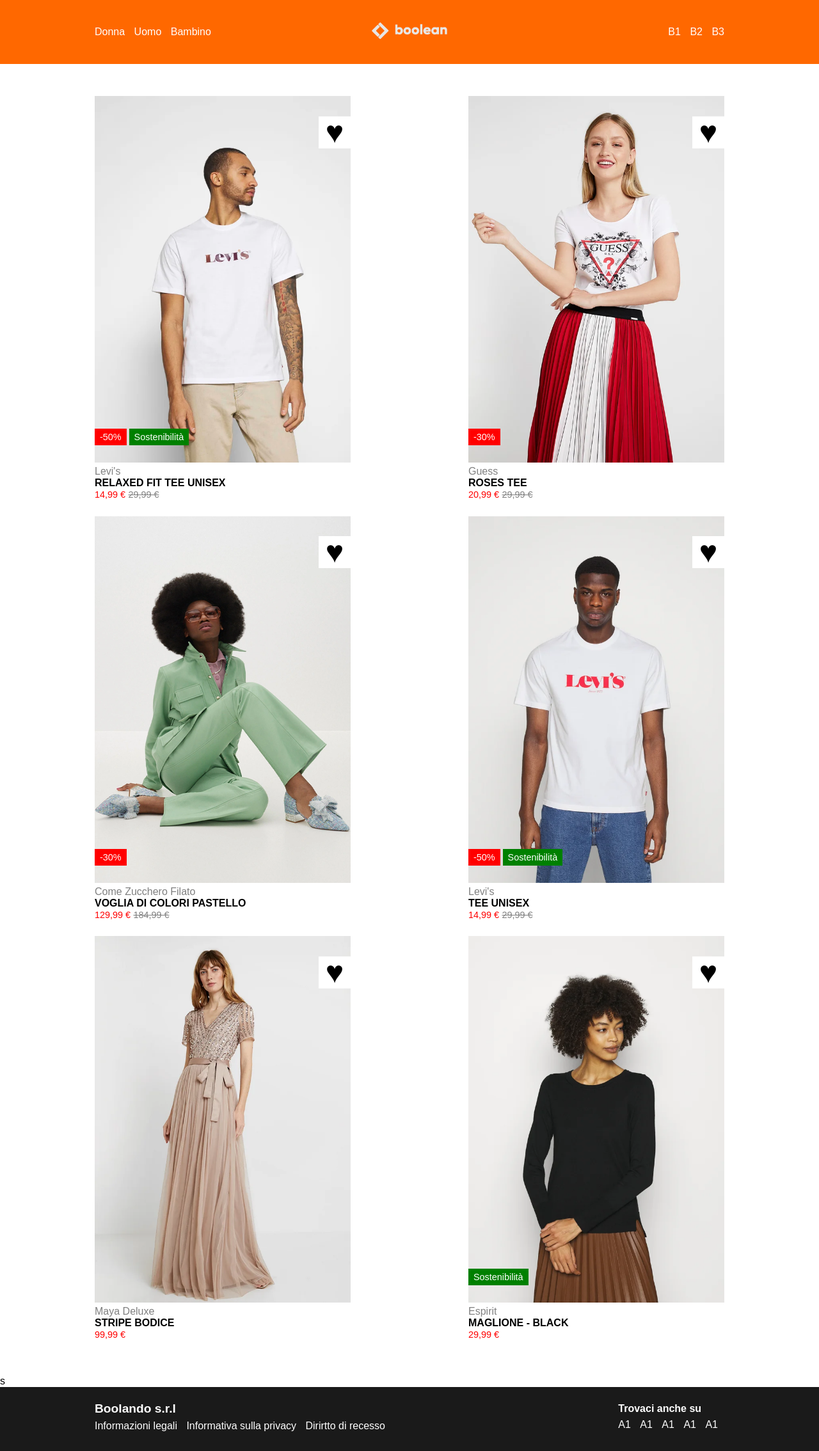
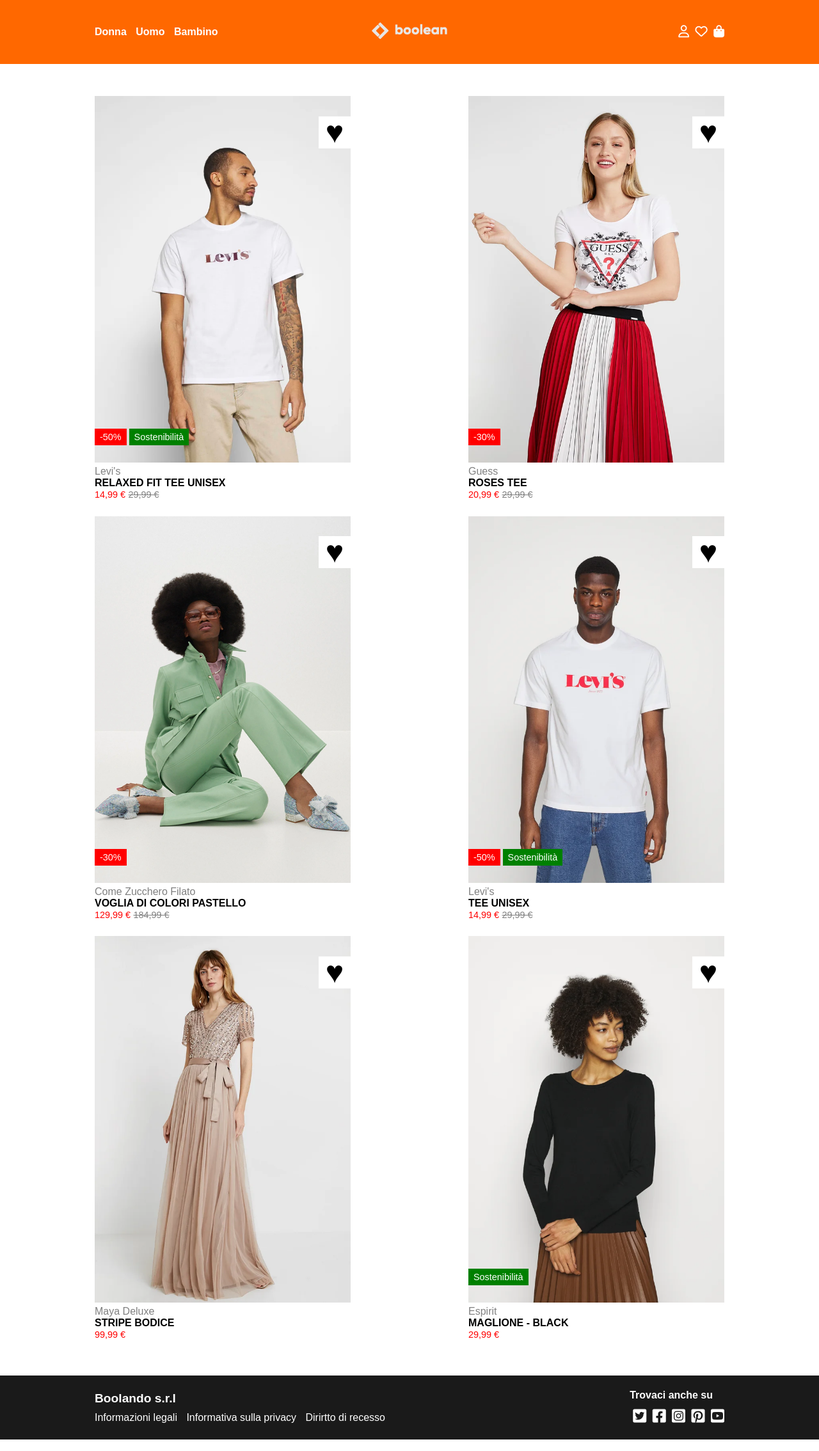
Before and after one commit to MattiaVolonterio/html-css-boolando, a plain HTML site: page index.html in a window 1280 px wide. Shown: the whole page at 64% size. Drawn offline with Linux system fonts and the light colour scheme.

Commit message:
fix: icons

```diff
--- a/css/syle.css
+++ b/css/syle.css
@@ -80,10 +80,13 @@ body {
 
 .header-nav > ul > li {
   padding-right: 10px;
+  font-weight: 600;
 }
 
 .header-button > ul > li {
-  padding-left: 10px;
+  padding-left: 5px;
+  font-size: 1.2rem;
+  font-weight: 600;
 }
 
 /* MAIN */
@@ -210,14 +213,20 @@ body {
 
 .footer-left > h1 {
   font-size: 1.2rem;
+  margin-bottom: 10px;
 }
 
 .footer-right > h3 {
   font-size: 1rem;
+  margin-bottom: 10px;
 }
 
-.footer-list-link {
-  font-size: 1rem;
-  line-height: 2rem;
+.footer-left > ul > li {
   padding-right: 10px;
 }
+
+.footer-right > ul > li {
+  padding-left: 5px;
+  font-size: 1.5rem;
+  font-weight: 600;
+}
--- a/index.html
+++ b/index.html
@@ -4,6 +4,14 @@
     <meta charset="UTF-8" />
     <meta name="viewport" content="width=device-width, initial-scale=1.0" />
     <title>Boolando</title>
+
+    <link
+      rel="stylesheet"
+      href="https://cdnjs.cloudflare.com/ajax/libs/font-awesome/6.4.2/css/all.min.css"
+      integrity="sha512-z3gLpd7yknf1YoNbCzqRKc4qyor8gaKU1qmn+CShxbuBusANI9QpRohGBreCFkKxLhei6S9CQXFEbbKuqLg0DA=="
+      crossorigin="anonymous"
+      referrerpolicy="no-referrer"
+    />
 
     <link rel="stylesheet" href="./css/syle.css" />
   </head>
@@ -26,9 +34,21 @@
         <!-- header button section -->
         <div class="header-button">
           <ul>
-            <li><a href="#" class="header-list-link">B1</a></li>
-            <li><a href="#" class="header-list-link">B2</a></li>
-            <li><a href="#" class="header-list-link">B3</a></li>
+            <li>
+              <a href="#" class="header-list-link"
+                ><i class="fa-regular fa-user"></i
+              ></a>
+            </li>
+            <li>
+              <a href="#" class="header-list-link"
+                ><i class="fa-regular fa-heart"></i
+              ></a>
+            </li>
+            <li>
+              <a href="#" class="header-list-link"
+                ><i class="fa-solid fa-bag-shopping"></i
+              ></a>
+            </li>
           </ul>
         </div>
       </div>
@@ -141,7 +161,7 @@
         </div>
       </div>
     </main>
-    s
+
     <footer class="footer">
       <div class="container footer-container">
         <div class="footer-left">
@@ -161,11 +181,31 @@
         <div class="footer-right">
           <h3>Trovaci anche su</h3>
           <ul>
-            <li><a href="#" class="footer-list-link">A1</a></li>
-            <li><a href="#" class="footer-list-link">A1</a></li>
-            <li><a href="#" class="footer-list-link">A1</a></li>
-            <li><a href="#" class="footer-list-link">A1</a></li>
-            <li><a href="#" class="footer-list-link">A1</a></li>
+            <li>
+              <a href="#" class="footer-list-link"
+                ><i class="fa-brands fa-square-twitter"></i
+              ></a>
+            </li>
+            <li>
+              <a href="#" class="footer-list-link"
+                ><i class="fa-brands fa-square-facebook"></i
+              ></a>
+            </li>
+            <li>
+              <a href="#" class="footer-list-link"
+                ><i class="fa-brands fa-square-instagram"></i
+              ></a>
+            </li>
+            <li>
+              <a href="#" class="footer-list-link"
+                ><i class="fa-brands fa-square-pinterest"></i
+              ></a>
+            </li>
+            <li>
+              <a href="#" class="footer-list-link"
+                ><i class="fa-brands fa-square-youtube"></i
+              ></a>
+            </li>
           </ul>
         </div>
       </div>
```
